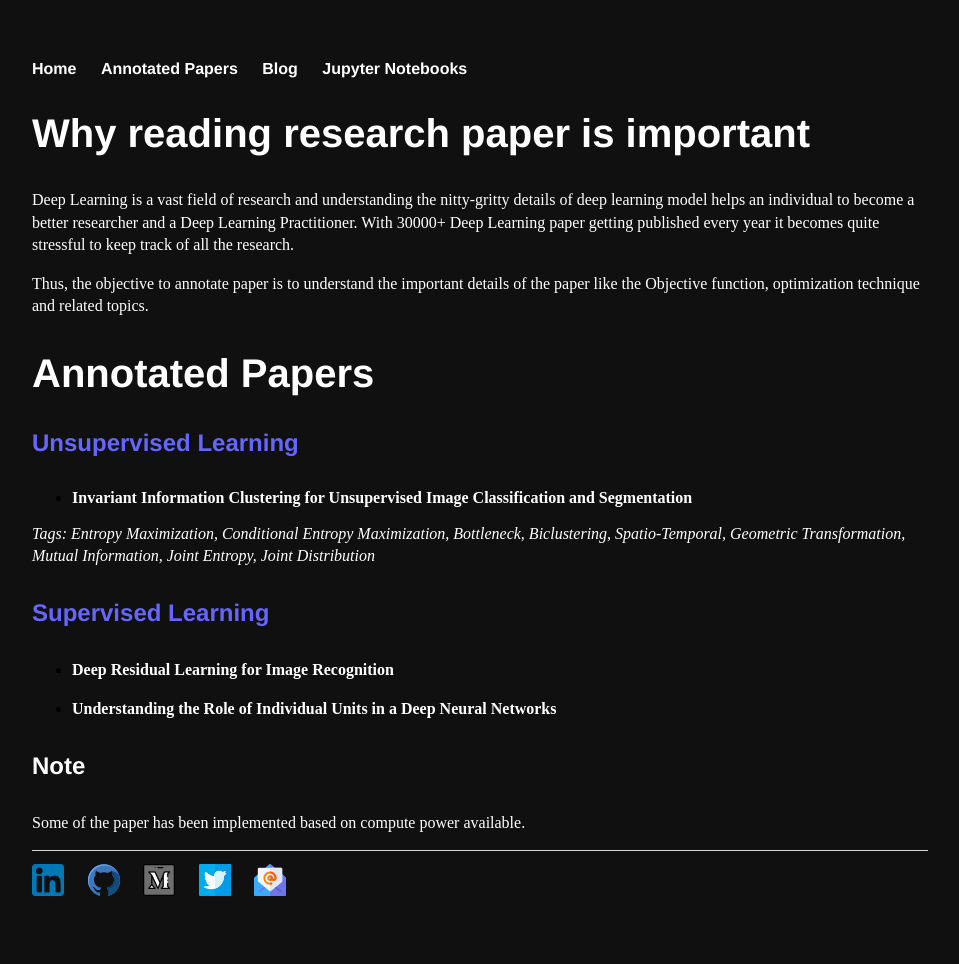
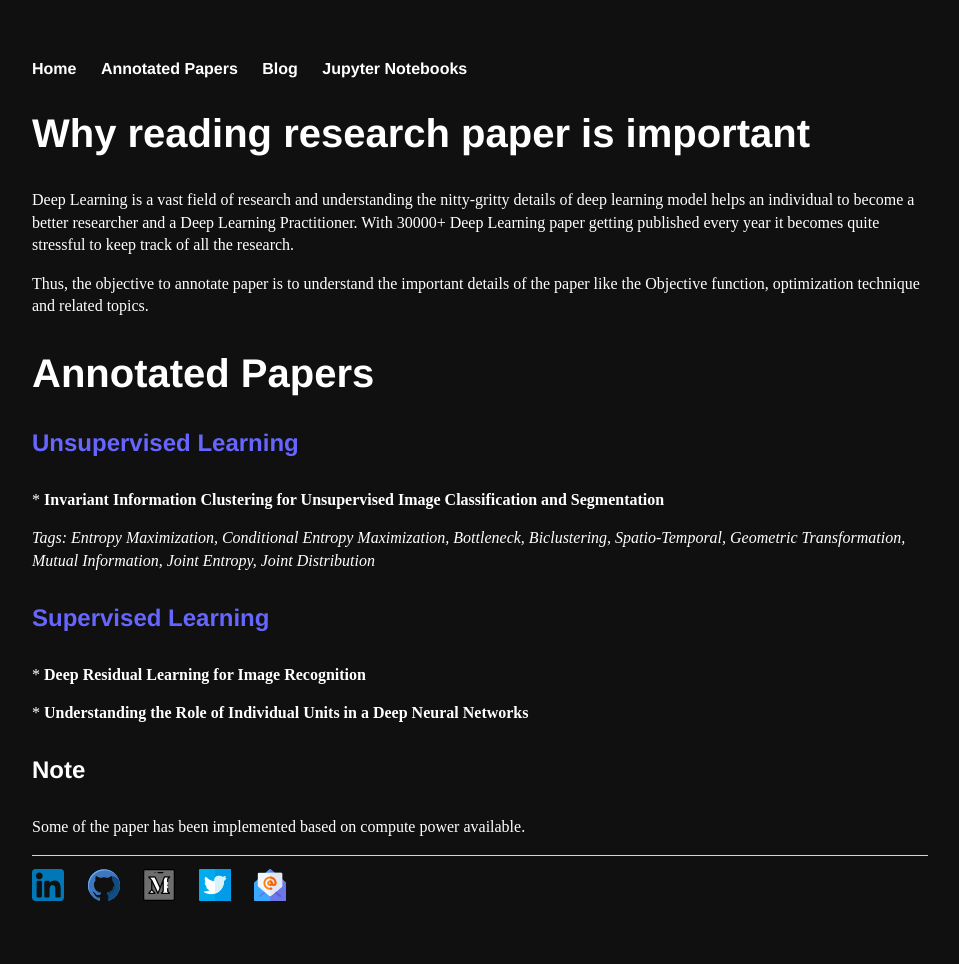
Before and after one commit to Mayurji/mayurji.github.io, a Jekyll site: the page built from Annotated Paper.markdown, in a window 1280 px wide. Shown: the whole page, without its empty margins (160-1119 px from the left). Built offline with Jekyll 4.4.1, drawn with Linux system fonts in a browser that asks for light colours.

Commit message:
Update Annotated Paper.markdown

```diff
--- a/Annotated Paper.markdown
+++ b/Annotated Paper.markdown
@@ -21,7 +21,7 @@ optimization technique and related topics.
 
 #### **<span style="color:#6666ff">Unsupervised Learning</span>**
 
-* [**Invariant Information Clustering for Unsupervised Image Classification and Segmentation**](https://github.com/Mayurji/Deep-Learning-Papers/tree/master/Invariant%20Information%20Clustering)
+<span style="color:#ffffff">*</span> [**Invariant Information Clustering for Unsupervised Image Classification and Segmentation**](https://github.com/Mayurji/Deep-Learning-Papers/tree/master/Invariant%20Information%20Clustering)
 
 *Tags: [Entropy Maximization](https://en.wikipedia.org/wiki/Principle_of_maximum_entropy), [Conditional Entropy Maximization](https://en.wikipedia.org/wiki/Conditional_entropy), [Bottleneck](https://ai.stackexchange.com/questions/4864/what-is-the-concept-of-tensorflow-bottlenecks), [Biclustering](https://en.wikipedia.org/wiki/Biclustering), [Spatio-Temporal](https://www.omnisci.com/technical-glossary/spatial-temporal),
 [Geometric Transformation](https://en.wikipedia.org/wiki/Geometric_transformation), [Mutual Information](https://en.wikipedia.org/wiki/Mutual_information), [Joint Entropy](https://en.wikipedia.org/wiki/Joint_entropy), [Joint Distribution](https://en.wikipedia.org/wiki/Joint_probability_distribution)*
@@ -29,9 +29,9 @@ optimization technique and related topics.
 
 #### **<span style="color:#6666ff">Supervised Learning</span>**
 
-* [**Deep Residual Learning for Image Recognition**](https://github.com/Mayurji/Deep-Learning-Papers/tree/master/Resnet)
+<span style="color:#ffffff">*</span> [**Deep Residual Learning for Image Recognition**](https://github.com/Mayurji/Deep-Learning-Papers/tree/master/Resnet)
 
-* [**Understanding the Role of Individual Units in a Deep Neural Networks**](https://github.com/Mayurji/Deep-Learning-Papers/tree/master/Investigate DNN/)
+<span style="color:#ffffff">*</span> [**Understanding the Role of Individual Units in a Deep Neural Networks**](https://github.com/Mayurji/Deep-Learning-Papers/tree/master/Investigate DNN/)
 
 #### Note
 Some of the paper has been implemented based on compute power available.
```
